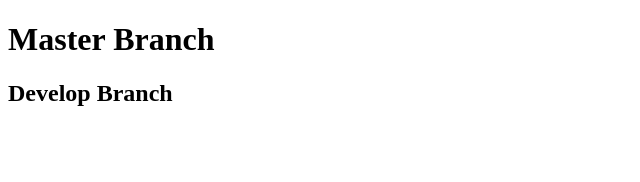
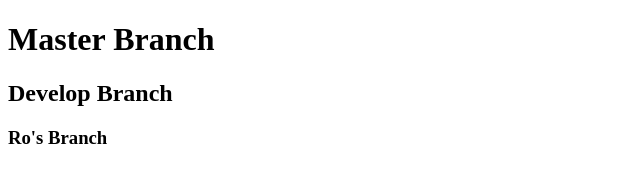
Before and after one commit to taylordickens17/teamGit, a plain HTML site: page index.html in a window 1280 px wide. Shown: the whole page, without its empty margins (0-640 px from the left). Drawn offline with Linux system fonts and the light colour scheme.

Commit message:
Ro's branch

```diff
--- a/index.html
+++ b/index.html
@@ -10,6 +10,7 @@
 <body>
     <h1>Master Branch</h1>
     <h2>Develop Branch</h2>
+    <h3>Ro's Branch</h3>
 </body>
 
 </html>
```
